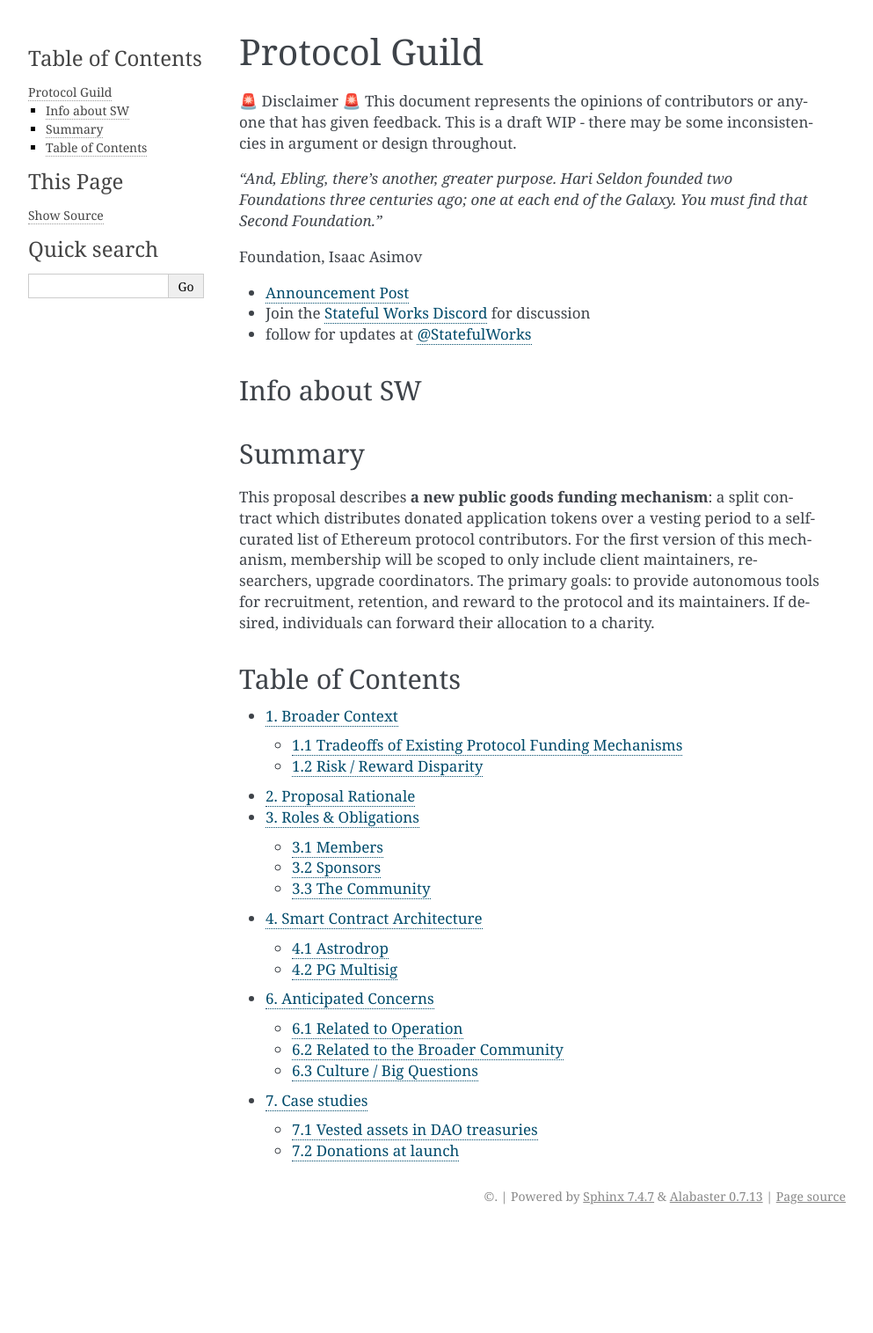
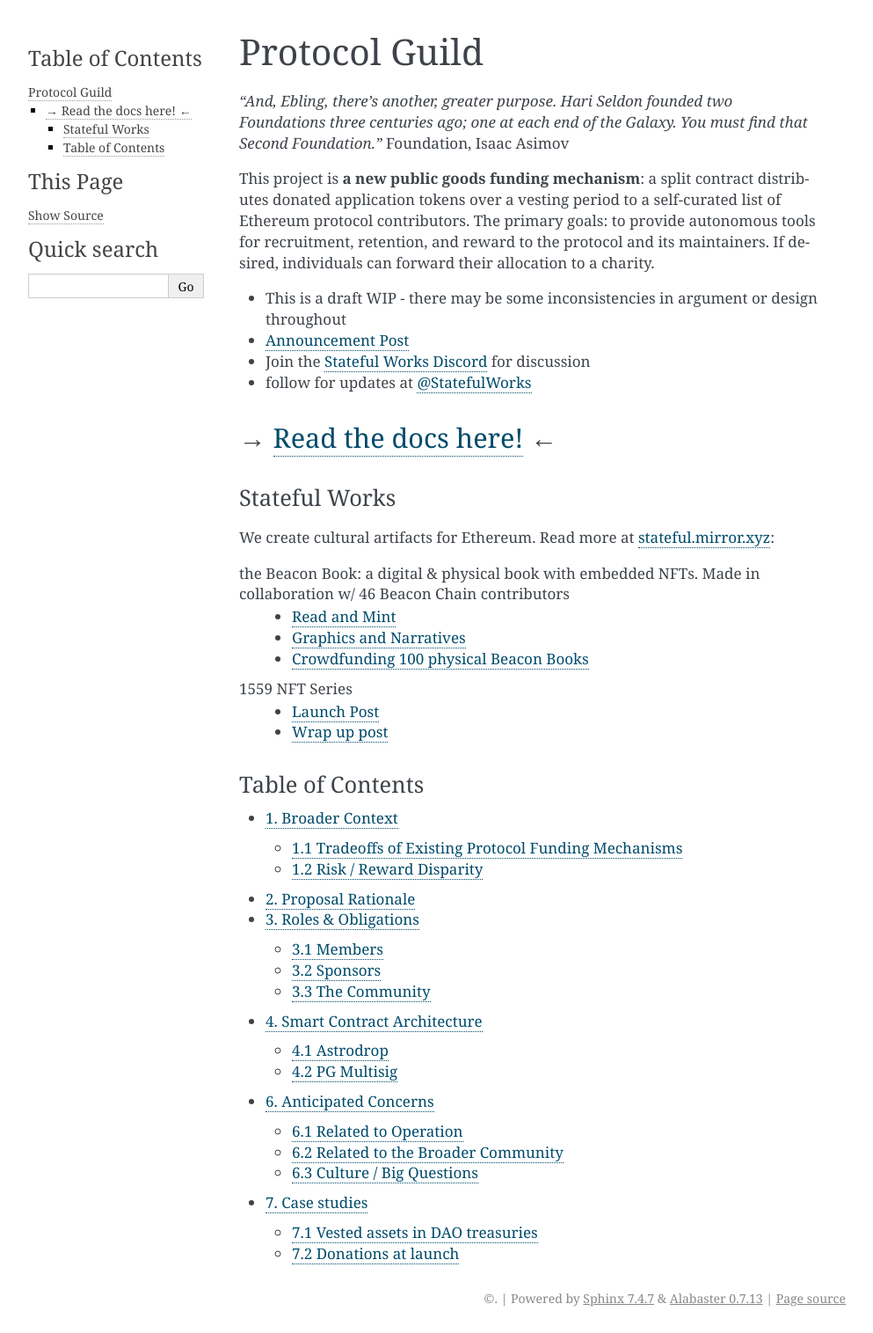
Before and after one commit to protocolguild/documentation, a Sphinx documentation site: the page built from docs/index.rst, in a window 1280 px wide. Shown: the whole page at 88% size, without its empty margins (148-1141 px from the left). Built offline with Sphinx 7.4.7, drawn with Linux system fonts in a browser that asks for light colours; pages that are not in the unit, such as notebooks, are missing from menus; before the commit the page ends 1399 px from its top, so only the background shows below that.

Commit message:
Update index.rst

```diff
--- a/docs/index.rst
+++ b/docs/index.rst
@@ -1,25 +1,29 @@
 Protocol Guild
-------------
+*****************
+*"And, Ebling, there's another, greater purpose. Hari Seldon founded two Foundations three centuries ago; one at each end of the Galaxy. You must find that Second Foundation."* Foundation, Isaac Asimov
 
-🚨 Disclaimer 🚨 This document represents the opinions of contributors or anyone that has given feedback. This is a draft WIP - there may be some inconsistencies in argument or design throughout.
+This project is **a new public goods funding mechanism**: a split contract distributes donated application tokens over a vesting period to a self-curated list of Ethereum protocol contributors. The primary goals: to provide autonomous tools for recruitment, retention, and reward to the protocol and its maintainers. If desired, individuals can forward their allocation to a charity.
 
-*"And, Ebling, there's another, greater purpose. Hari Seldon founded two Foundations three centuries ago; one at each end of the Galaxy. You must find that Second Foundation."*
-
-Foundation, Isaac Asimov
-
+- This is a draft WIP - there may be some inconsistencies in argument or design throughout
 - `Announcement Post <https://stateful.mirror.xyz/mEDvFXGCKdDhR-N320KRtsq60Y2OPk8rHcHBCFVryXY>`_
 - Join the `Stateful Works Discord <https://discord.gg/t8zSZCvf3y>`_ for discussion
 - follow for updates at `@StatefulWorks <https://twitter.com/StatefulWorks>`_
 
-Info about SW
+→ `Read the docs here! <https://protocol-guild.readthedocs.io/en/latest/index.html#>`_ ←
+----------------------------
+
+Stateful Works
 ===============
 
+We create cultural artifacts for Ethereum. Read more at  `stateful.mirror.xyz <https://stateful.mirror.xyz/>`_:
 
-Summary
-=========
-
-This proposal describes **a new public goods funding mechanism**: a split contract which distributes donated application tokens over a vesting period to a self-curated list of Ethereum protocol contributors. For the first version of this mechanism, membership will be scoped to only include client maintainers, researchers, upgrade coordinators. The primary goals: to provide autonomous tools for recruitment, retention, and reward to the protocol and its maintainers. If desired, individuals can forward their allocation to a charity.
-
+the Beacon Book: a digital & physical book with embedded NFTs. Made in collaboration w/ 46 Beacon Chain contributors
+   * `Read and Mint <https://stateful.mirror.xyz/Y1ED9RorG9OvEUXD8NBmXgYhSVhjj8H537-I2SZJkYA>`_
+   * `Graphics and Narratives <https://stateful.mirror.xyz/jOFMjyRtgT0KPbeWgysDp1HM4mQnlWKeQA3HQ2SJpbA>`_
+   * `Crowdfunding 100 physical Beacon Books <https://stateful.mirror.xyz/-NLDSw0mA2vjtvqQYpXBOa3H38HXMmIdaw2KwI1A0y8>`_
+1559 NFT Series
+   * `Launch Post <https://stateful.mirror.xyz/rsUhYxXARr7j2iDjqJeelY7nc6CN_Y-MilVDP1S5voA>`_
+   * `Wrap up post <https://stateful.mirror.xyz/qpqvDbajGArdteKMSEkEUA3bFGVWQhJXG2Pnajm5hqA>`_
 
 Table of Contents
 ===================
```
